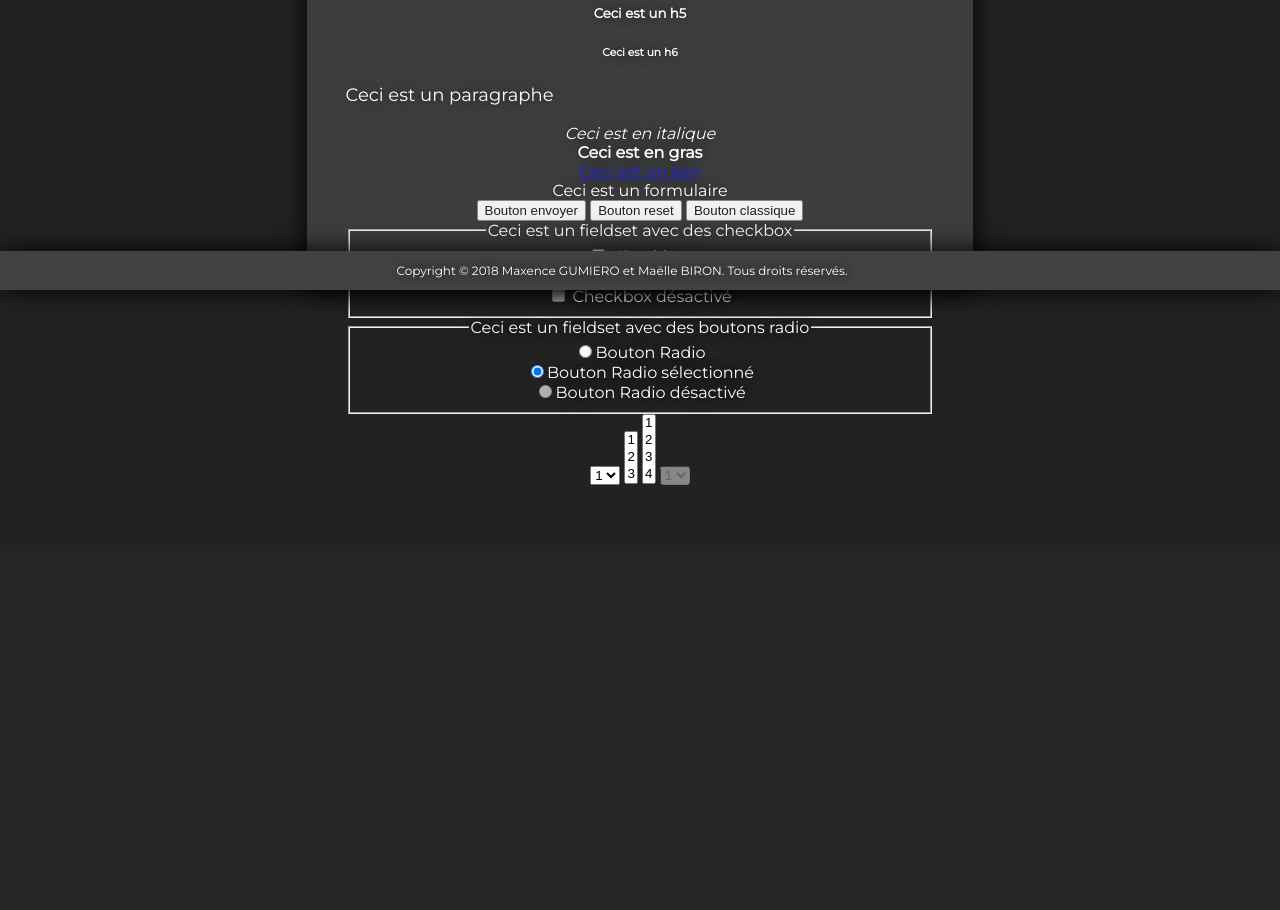
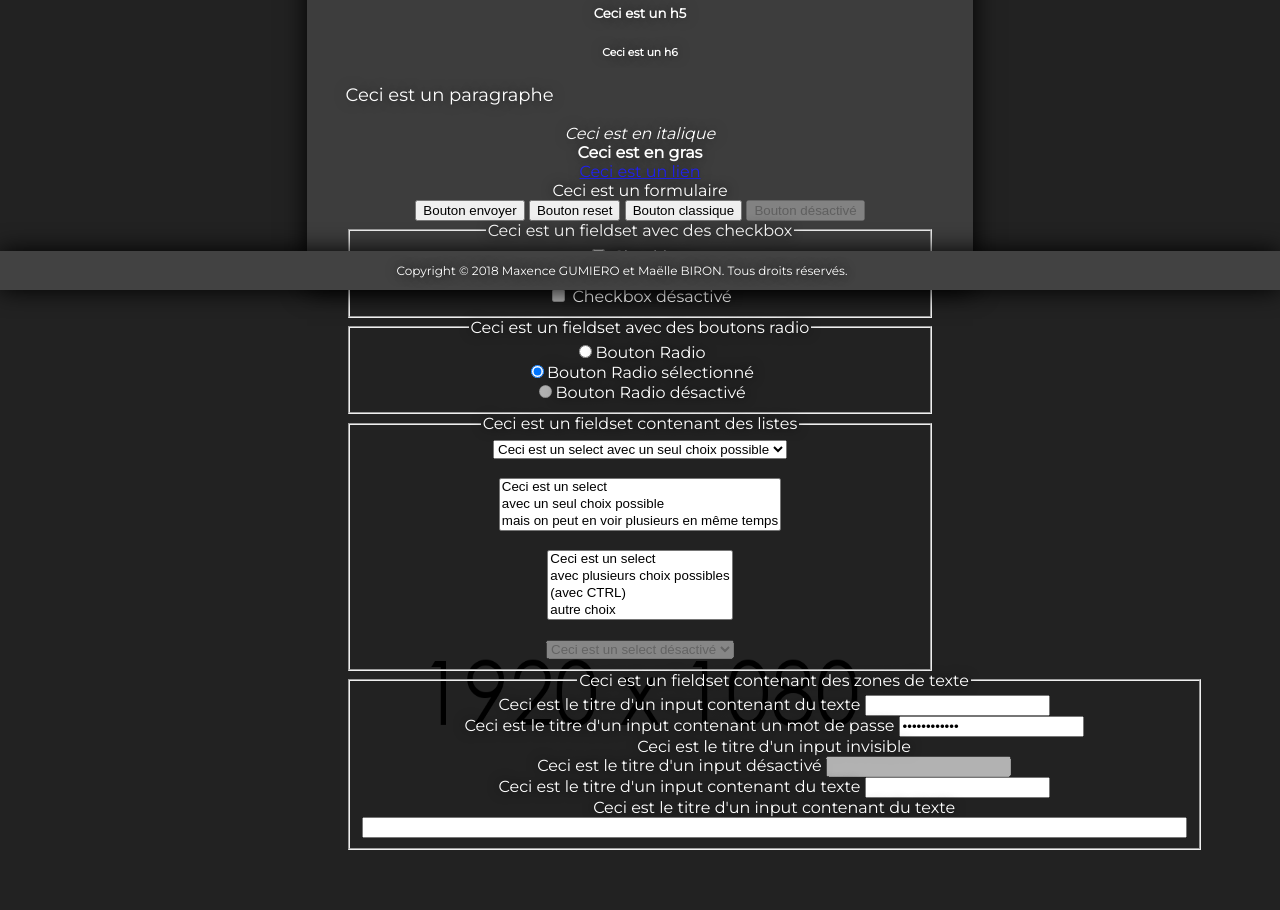
Before and after one commit to hanonminione/templateBootstrap, a PHP site: page /gallery.php in a window 1280 px wide. Shown: the part 510-1420 px from the top of the page. Before the commit the page ends 995 px from the top, so only its background shows below. Run offline with PHP 8.4, Linux system fonts and the light colour scheme.

Commit message:
form encore

```diff
--- a/gallery.php
+++ b/gallery.php
@@ -17,11 +17,12 @@ include 'header.html';
 <b>Ceci est en gras</b> <br />
 <a href="#">Ceci est un lien</a> <br />
 
-<form>
+<form class="form">
     <legend>Ceci est un formulaire</legend>
     <input type="submit" value="Bouton envoyer" />
     <input type="reset" value="Bouton reset" />
     <input type="button" value="Bouton classique" />
+    <input type="button" value="Bouton désactivé" disabled="disabled" />
     <fieldset>
         <legend>Ceci est un fieldset avec des checkbox</legend>
         <input type="checkbox" value="ON" /> Checkbox <br/>
@@ -34,34 +35,54 @@ include 'header.html';
         <input type="radio" name="Boutons radio" value="" checked="checked" />Bouton Radio sélectionné<br/>
         <input type="radio" name="Boutons radio" value="" disabled="disabled" />Bouton Radio désactivé<br/>
     </fieldset>
+
+    <fieldset>
+        <legend>Ceci est un fieldset contenant des listes</legend>
         <select name="list">
-        <option>1</option>
+            <option>Ceci est un select avec un seul choix possible</option>
+            <option>autre choix</option>
+            <option>autre choix</option>
+            <option>autre choix</option>
+            <option>autre choix</option>
+        </select> <br /> <br />
+        <select name="" size="3">
+            <option>Ceci est un select </option>
+            <option>avec un seul choix possible</option>
+            <option>mais on peut en voir plusieurs en même temps</option>
+            <option>autre choix</option>
+            <option>autre choix</option>
+        </select> <br /> <br />
+        <select name="" multiple="multiple">
+            <option>Ceci est un select</option>
+            <option>avec plusieurs choix possibles</option>
+            <option>(avec CTRL)</option>
+            <option>autre choix</option>
+            <option>autre choix</option>
+        </select> <br /> <br />
+        <select name="" disabled="disabled">
+            <option>Ceci est un select désactivé</option>
             <option>2</option>
             <option>3</option>
             <option>4</option>
             <option>5</option>
         </select>
-    <select name="" size="3">
-        <option>1</option>
-        <option>2</option>
-        <option>3</option>
-        <option>4</option>
-        <option>5</option>
-    </select>
-    <select name="" multiple="multiple">
-        <option>1</option>
-        <option>2</option>
-        <option>3</option>
-        <option>4</option>
-        <option>5</option>
-    </select>
-    <select name="" disabled="disabled">
-        <option>1</option>
-        <option>2</option>
-        <option>3</option>
-        <option>4</option>
-        <option>5</option>
-    </select>
+    </fieldset>
+
+    <fieldset>
+        <legend>Ceci est un fieldset contenant des zones de texte</legend>
+        <label for='text'>Ceci est le titre d'un input contenant du texte</label>
+        <input type="text" id="text" value="" /> <br />
+        <label for='mdp'>Ceci est le titre d'un input contenant un mot de passe</label>
+        <input type="password" id='mdp' name="" value="mot de passe" /><br />
+        <label for='invisible'>Ceci est le titre d'un input invisible</label>
+        <input type="hidden" id='invisible' name="" value="" /><br />
+        <label for='disabled'>Ceci est le titre d'un input désactivé</label>
+        <input type="text" id='disabled' name="" value="" disabled="disabled" /><br />
+        <label for='text'>Ceci est le titre d'un input contenant du texte</label>
+        <input type="text" name="" value="" readonly="readonly" /><br />
+        <label for='text'>Ceci est le titre d'un input contenant du texte</label>
+        <input type="text" name="" value="" size="100" /><br />
+    </fieldset>
 
 </form>
 <?php
```
Lines whose indentation alone changed are shown as unchanged.
